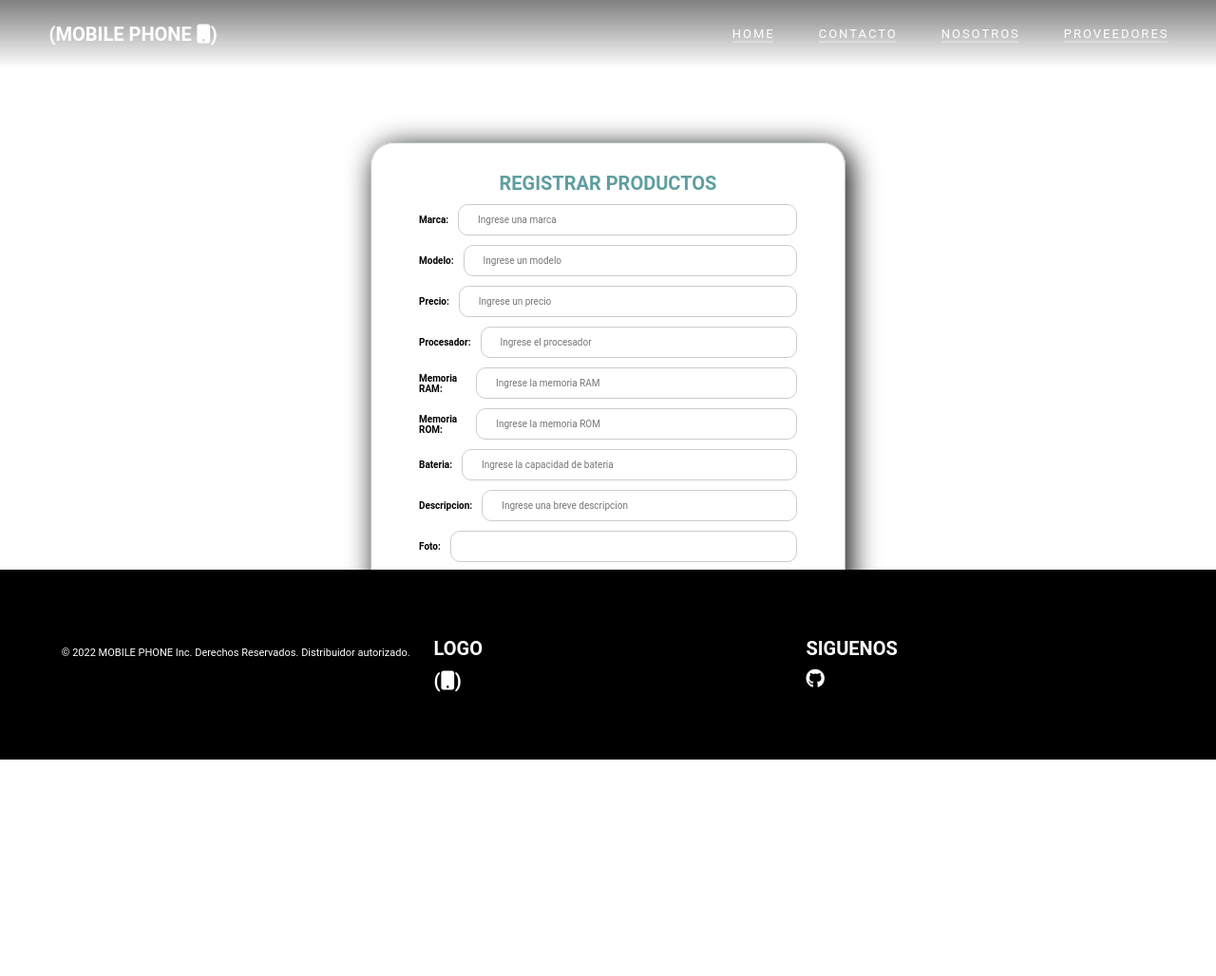
After one commit to xFlameLiq/HTTP, a PHP site: page /registrarProducto.html in a window 1280 px wide. The commit adds this page. Shown: the whole page at 95% size. Run offline with PHP 8.4, Linux system fonts and the light colour scheme; some libraries are stand-ins or nearby versions.

Commit message:
Se agrego registro de productos en panel de administrador

```diff
--- a/index.php
+++ b/index.php
@@ -52,7 +52,7 @@
                                 }
                                 if($type == 1) {
                                     echo '<li class="nav-item">
-                                    <a href="#" class="nav-link">PANEL DE ADMINISTRADOR</a>
+                                    <a href="registrarProducto.html" class="nav-link">PANEL DE ADMINISTRADOR</a>
                                                 </li>';
                                 }
                     } else {
--- /dev/null
+++ b/registrarProducto.html
@@ -0,0 +1,131 @@
+<!DOCTYPE html>
+<html lang="en">
+<head>
+  <meta charset="UTF-8" />
+  <meta http-equiv="X-UA-Compatible" content="IE=edge" />
+  <meta name="viewport" content="width=device-width, initial-scale=1.0" />
+  <link rel="stylesheet" href="https://cdnjs.cloudflare.com/ajax/libs/font-awesome/5.11.2/css/all.min.css">
+  <link rel="stylesheet" href="css/form.css" />
+  <link rel="stylesheet" href="css/header.css">
+  <link rel="stylesheet" href="css/footer.css">
+  <script src="https://kit.fontawesome.com/baf257f71e.js" crossorigin="anonymous"></script>
+
+  <title>REGISTRO</title>
+</head>
+<body>
+  <header>
+    <div class="container">
+        <nav class="nav">
+            <div class="menu-toggle">
+                <i class="fas fa-bars"></i>
+                <i class="fas fa-times"></i>
+            </div>
+            <a href="#" class="logo">(MOBILE PHONE <i class="fa-solid fa-mobile-button"></i>)</a>
+            <ul class="nav-list">
+                <li class="nav-item">
+                    <a href="index.php" target="_self" class="nav-link ">HOME</a>
+                </li>
+                <li class="nav-item">
+                    <a href="#" class="nav-link">CONTACTO</a>
+                </li>
+                <li class="nav-item">
+                    <a href="#" class="nav-link ">NOSOTROS</a>
+                </li>
+                <li class="nav-item">
+                    <a href="#" class="nav-link ">PROVEEDORES</a>
+                </li>
+            </ul>
+        </nav>
+    </div>
+  </header>
+
+  <form action="php/products.php" method="post" class="form">
+    <h1 class="title">REGISTRAR PRODUCTOS</h1>
+    <!--<div>
+      <label for="id" class="title-id">ID: </label>
+      <input type="text" name="id" id="id" required placeholder="Ingrese un ID" />
+    </div>-->
+    <div>
+      <label for="marca">Marca: </label>
+      <input class="box" type="text" name="marca" id="marca" required placeholder="Ingrese una marca" />
+    </div>
+    <div>
+      <label for="modelo">Modelo: </label>
+      <input class="box" type="text" name="modelo" id="modelo" required placeholder="Ingrese un modelo" />
+    </div>
+    <div>
+      <label for="precio">Precio: </label>
+      <input class="box" type="text" name="precio" id="precio" required placeholder="Ingrese un precio" />
+    </div>
+    <div>
+      <label for="procesador">Procesador: </label>
+      <input class="box" type="text" name="procesador" id="procesador" required placeholder="Ingrese el procesador" />
+    </div>
+    <div>
+      <label for="ram">Memoria RAM: </label>
+      <input class="box" type="text" name="ram" id="ram" required placeholder="Ingrese la memoria RAM" />
+    </div>
+    <div>
+      <label for="rom">Memoria ROM: </label>
+      <input class="box" type="text" name="rom" id="rom" required placeholder="Ingrese la memoria ROM" />
+    </div>
+    <div>
+      <label for="bateria">Bateria: </label>
+      <input class="box" type="text" name="bateria" id="bateria" required placeholder="Ingrese la capacidad de bateria" />
+    </div>
+    <div>
+        <label for="descripcion">Descripcion: </label>
+        <input class="box" type="text" name="descripcion" id="descripcion" required placeholder="Ingrese una breve descripcion" />
+    </div>
+    <div>
+        <label for="foto">Foto: </label>
+        <input class="box" type="text" name="foto" id="foto" required/>
+    </div>
+    <div>
+        <label for="cantidad">Cantidad: </label>
+        <input class="box" type="text" name="cantidad" id="cantidad" required placeholder="Ingrese la cantidad disponible" />
+    </div>
+
+    <button class="btn" type="submit" name="registrar" id="registrar">Registrar</button>
+  </form>
+
+  <footer class="footer">
+    <div class="footer-general">
+      <div class="footer-about">
+        <h4></h4>
+        <p>© 2022 MOBILE PHONE Inc. Derechos Reservados. Distribuidor autorizado.</p>
+        <!--<p>Empresa dedicada a la venta de dispositivos moviles para que cualquier persona pueda adquirir un nuevo telefono que se adapte a las necesidades de cada uno.
+        </p> -->
+    </div>
+        <div class="footer-logo">
+            <h4>LOGO</h4>
+            <a href="#" class="logo">(<i class="fa-solid fa-mobile-button"></i>)</a>
+        </div>
+        <div class="footer-media">
+            <h4>SIGUENOS</h4>
+            <ul class="icon">
+                <li>
+                    <a href="https://github.com/xFlameLiq/WEB-DEVELOPMENT"><i class="fa-brands fa-github"></i></a>
+                </li>
+            </ul>
+        </div>
+    </div>
+  </footer>
+  <script>
+
+    const selectElement = function(element) {
+        return document.querySelector(element);
+    }
+
+
+    let menuToggle = selectElement('.menu-toggle');
+    let body = selectElement('body');
+
+    menuToggle.addEventListener('click', function(){
+        body.classList.toggle('open');
+    })
+
+</script>
+</body>
+
+</html>
```
Also changed, not shown: php/products.php (added, +28 -0 lines).
